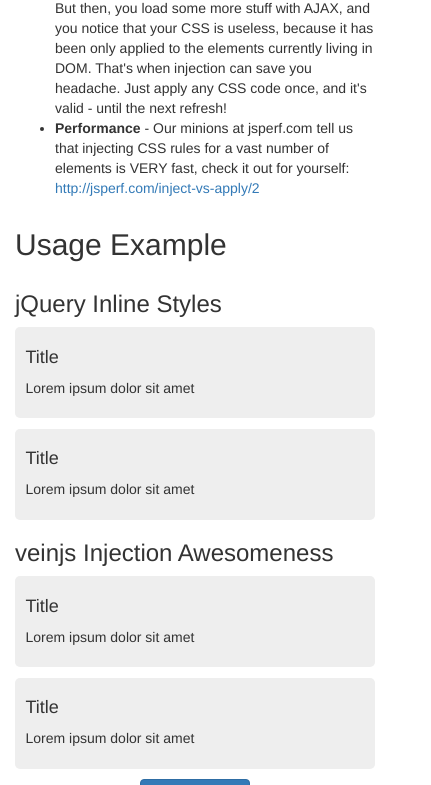
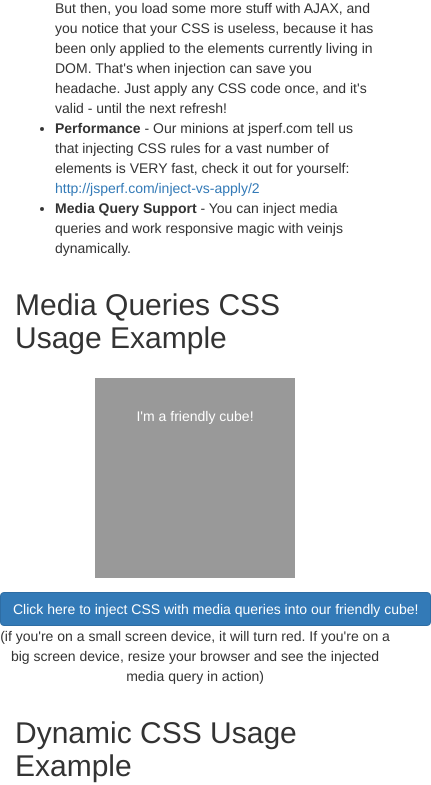
Before and after one commit to etodanik/veinjs, a plain HTML site: page example/index.html in a window 390 px wide. Shown: the part 315-1100 px from the top of the page, 431 px wide, since content can reach past the window. Drawn offline with nearby package versions, Linux system fonts and the light colour scheme.

Commit message:
Added media query example

```diff
--- a/example/index.html
+++ b/example/index.html
@@ -23,6 +23,8 @@
 						<li><strong>Persistence</strong> - Say you want to dynamically make all your sub headers a certain color. You apply CSS properties with jQuery, and everything looks great. But then, you load some more stuff with AJAX, and you notice that your CSS is useless, because it has been only applied to the elements currently living in DOM. That's when injection can save you headache. Just apply any CSS code once, and it's valid - until the next refresh!</li>
 
 						<li><strong>Performance</strong> - Our minions at jsperf.com tell us that injecting CSS rules for a vast number of elements is VERY fast, check it out for yourself:<br /> <a href="http://jsperf.com/inject-vs-apply/2" target="_blank">http://jsperf.com/inject-vs-apply/2</a></li>
+
+						<li><strong>Media Query Support</strong> - You can inject media queries and work responsive magic with veinjs dynamically.</a></li>
 					</ul>
 				</p>
 			</div>
@@ -30,7 +32,23 @@
 
 		<div class='row'>
 			<div class='col-sm-12'>
-				<h2>Usage Example</h2>
+				<h2>Media Queries CSS Usage Example</h2>
+			</div>
+		</div>
+
+		<div class='row media-example-canvas'>
+			<div id='friendly-cube'>
+				I'm a friendly cube!
+			</div>
+			<a href='#' class='btn btn-primary' id="media-example-trigger">
+				Click here to inject CSS with media queries into our friendly cube!
+			</a>
+			<p>(if you're on a small screen device, it will turn red. If you're on a big screen device, resize your browser and see the injected media query in action)</p>
+		</div>
+
+		<div class='row'>
+			<div class='col-sm-12'>
+				<h2>Dynamic CSS Usage Example</h2>
 			</div>
 		</div>
 
@@ -78,6 +96,14 @@
 	<script src="../vein.js" type="text/javascript"></script>
 
 	<script type="text/javascript">
+
+	$('#media-example-trigger').click(function(e){
+		e.preventDefault();
+
+		$('#friendly-cube').append('<br><br>Thanks for injecting me with CSS awesomeness! I will be red in small screens now.')
+		vein.inject([{'@media (max-width: 768px)': ['#friendly-cube']}], {'background-color': '#F00'});
+	});
+
 	$('.run-example-button').click(function(){
 		run(
 			function(){
--- a/example/style.css
+++ b/example/style.css
@@ -23,3 +23,17 @@
 .next-button, .github-button{
 	display: none;
 }
+
+.media-example-canvas{
+	text-align: center;
+}
+
+#friendly-cube{
+	width: 200px;
+	height: 200px;
+	margin: 1em auto;
+	background: #999;
+	color: #fff;
+	padding: 2em;
+	text-align: center;
+}
```
